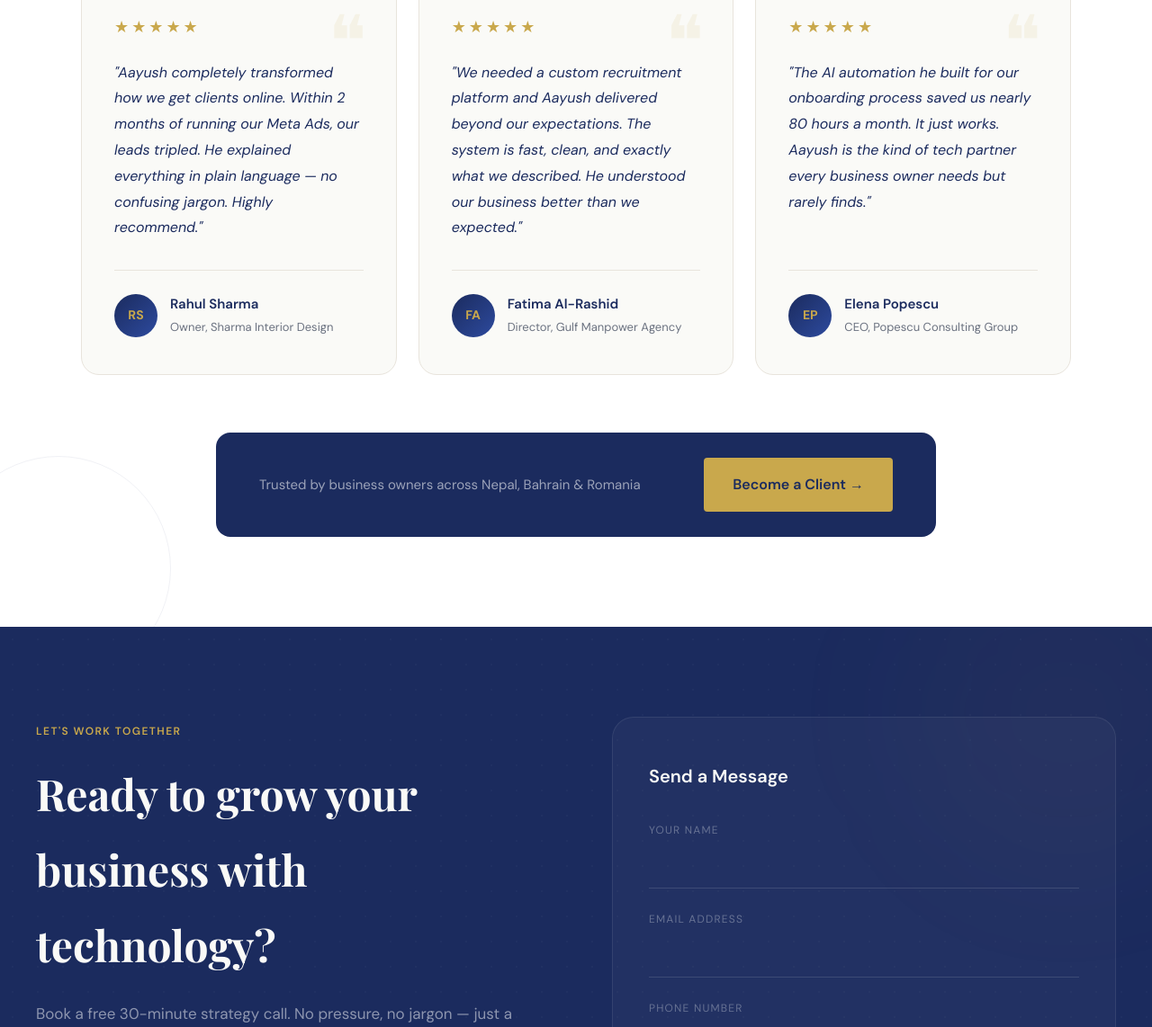
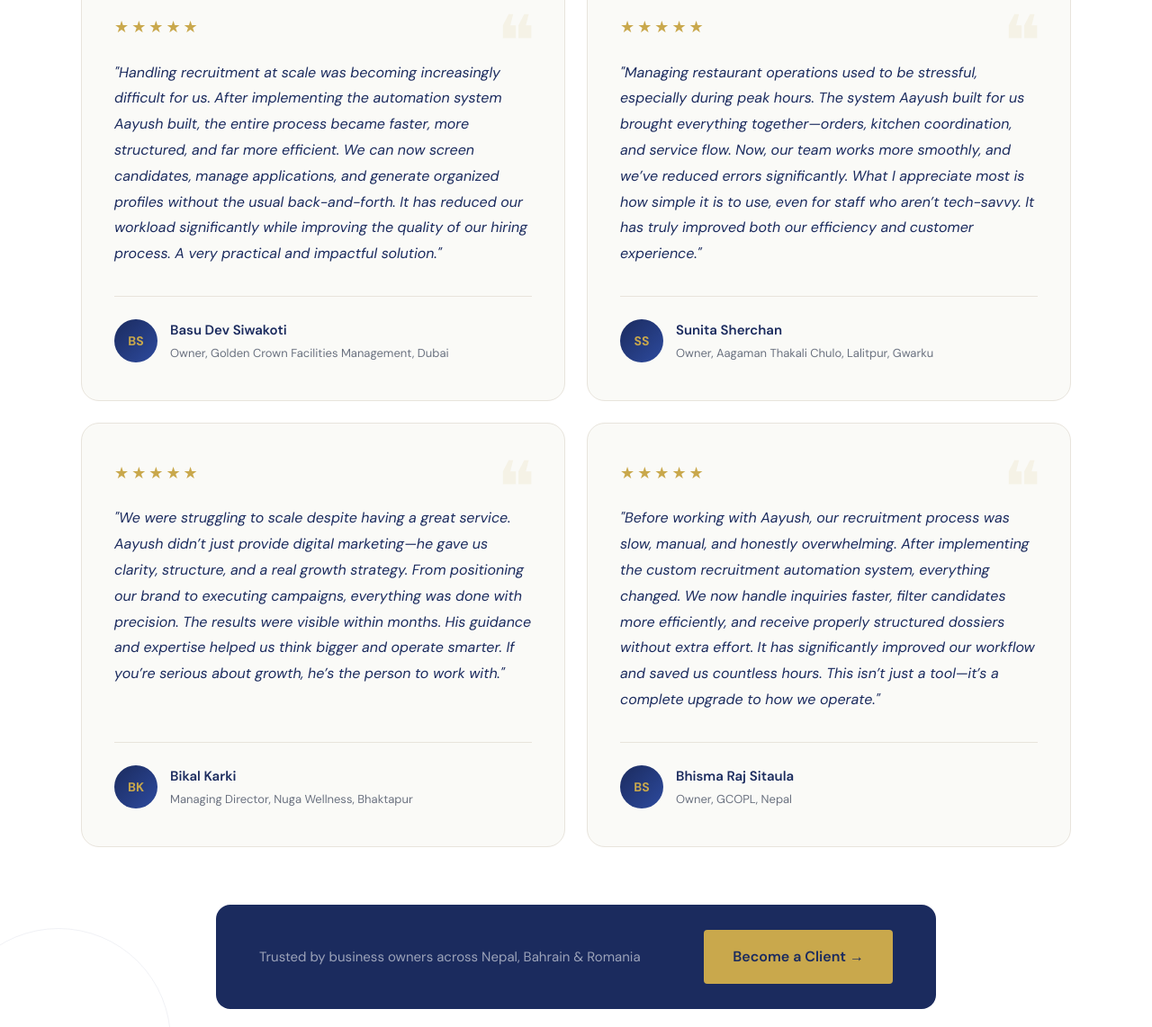
Before and after one commit to aayushbaral630-create/aayushbaral-portfolio, a website: page index.html in a window 1280 px wide. Shown: the part 5963-7105 px from the top of the page at 90% size. Drawn offline with nearby package versions, Linux system fonts and the light colour scheme; a web font is replaced by a local one.

Commit message:
feat: added real client testimonials and updated layout

```diff
--- a/index.html
+++ b/index.html
@@ -1639,7 +1639,7 @@
 
         @media (min-width: 768px) {
             .testimonials-grid {
-                grid-template-columns: repeat(3, 1fr);
+                grid-template-columns: repeat(2, 1fr);
             }
         }
 
@@ -3352,13 +3352,13 @@
                 <div class="testimonial-card testi-fade" style="transition-delay: 0s;">
                     <div class="quote-mark">❝</div>
                     <div class="testi-stars">★★★★★</div>
-                    <div class="testi-text">"Aayush completely transformed how we get clients online. Within 2 months of running our Meta Ads, our leads tripled. He explained everything in plain language — no confusing jargon. Highly recommend."</div>
+                    <div class="testi-text">"Handling recruitment at scale was becoming increasingly difficult for us. After implementing the automation system Aayush built, the entire process became faster, more structured, and far more efficient. We can now screen candidates, manage applications, and generate organized profiles without the usual back-and-forth. It has reduced our workload significantly while improving the quality of our hiring process. A very practical and impactful solution."</div>
                     <div class="testi-divider"></div>
                     <div class="testi-author-row">
-                        <div class="testi-avatar">RS</div>
+                        <div class="testi-avatar">BS</div>
                         <div class="testi-author-info">
-                            <div class="testi-name">Rahul Sharma</div>
-                            <div class="testi-role">Owner, Sharma Interior Design</div>
+                            <div class="testi-name">Basu Dev Siwakoti</div>
+                            <div class="testi-role">Owner, Golden Crown Facilities Management, Dubai</div>
                         </div>
                     </div>
                 </div>
@@ -3367,13 +3367,13 @@
                 <div class="testimonial-card testi-fade" style="transition-delay: 0.15s;">
                     <div class="quote-mark">❝</div>
                     <div class="testi-stars">★★★★★</div>
-                    <div class="testi-text">"We needed a custom recruitment platform and Aayush delivered beyond our expectations. The system is fast, clean, and exactly what we described. He understood our business better than we expected."</div>
+                    <div class="testi-text">"Managing restaurant operations used to be stressful, especially during peak hours. The system Aayush built for us brought everything together—orders, kitchen coordination, and service flow. Now, our team works more smoothly, and we’ve reduced errors significantly. What I appreciate most is how simple it is to use, even for staff who aren’t tech-savvy. It has truly improved both our efficiency and customer experience."</div>
                     <div class="testi-divider"></div>
                     <div class="testi-author-row">
-                        <div class="testi-avatar">FA</div>
+                        <div class="testi-avatar">SS</div>
                         <div class="testi-author-info">
-                            <div class="testi-name">Fatima Al-Rashid</div>
-                            <div class="testi-role">Director, Gulf Manpower Agency</div>
+                            <div class="testi-name">Sunita Sherchan</div>
+                            <div class="testi-role">Owner, Aagaman Thakali Chulo, Lalitpur, Gwarku</div>
                         </div>
                     </div>
                 </div>
@@ -3382,13 +3382,28 @@
                 <div class="testimonial-card testi-fade" style="transition-delay: 0.3s;">
                     <div class="quote-mark">❝</div>
                     <div class="testi-stars">★★★★★</div>
-                    <div class="testi-text">"The AI automation he built for our onboarding process saved us nearly 80 hours a month. It just works. Aayush is the kind of tech partner every business owner needs but rarely finds."</div>
+                    <div class="testi-text">"We were struggling to scale despite having a great service. Aayush didn’t just provide digital marketing—he gave us clarity, structure, and a real growth strategy. From positioning our brand to executing campaigns, everything was done with precision. The results were visible within months. His guidance and expertise helped us think bigger and operate smarter. If you’re serious about growth, he’s the person to work with."</div>
                     <div class="testi-divider"></div>
                     <div class="testi-author-row">
-                        <div class="testi-avatar">EP</div>
+                        <div class="testi-avatar">BK</div>
                         <div class="testi-author-info">
-                            <div class="testi-name">Elena Popescu</div>
-                            <div class="testi-role">CEO, Popescu Consulting Group</div>
+                            <div class="testi-name">Bikal Karki</div>
+                            <div class="testi-role">Managing Director, Nuga Wellness, Bhaktapur</div>
+                        </div>
+                    </div>
+                </div>
+
+                <!-- Testimonial 4 -->
+                <div class="testimonial-card testi-fade" style="transition-delay: 0.45s;">
+                    <div class="quote-mark">❝</div>
+                    <div class="testi-stars">★★★★★</div>
+                    <div class="testi-text">"Before working with Aayush, our recruitment process was slow, manual, and honestly overwhelming. After implementing the custom recruitment automation system, everything changed. We now handle inquiries faster, filter candidates more efficiently, and receive properly structured dossiers without extra effort. It has significantly improved our workflow and saved us countless hours. This isn’t just a tool—it’s a complete upgrade to how we operate."</div>
+                    <div class="testi-divider"></div>
+                    <div class="testi-author-row">
+                        <div class="testi-avatar">BS</div>
+                        <div class="testi-author-info">
+                            <div class="testi-name">Bhisma Raj Sitaula</div>
+                            <div class="testi-role">Owner, GCOPL, Nepal</div>
                         </div>
                     </div>
                 </div>
```
